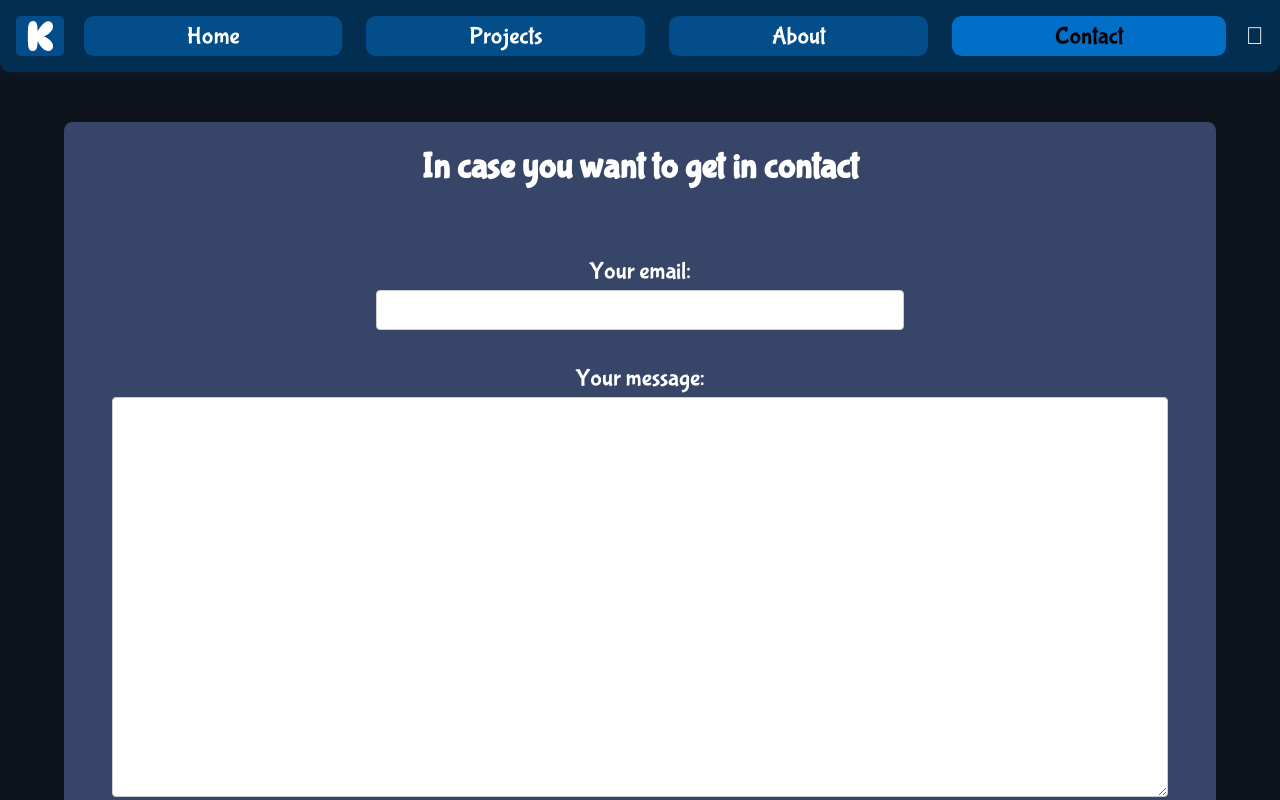
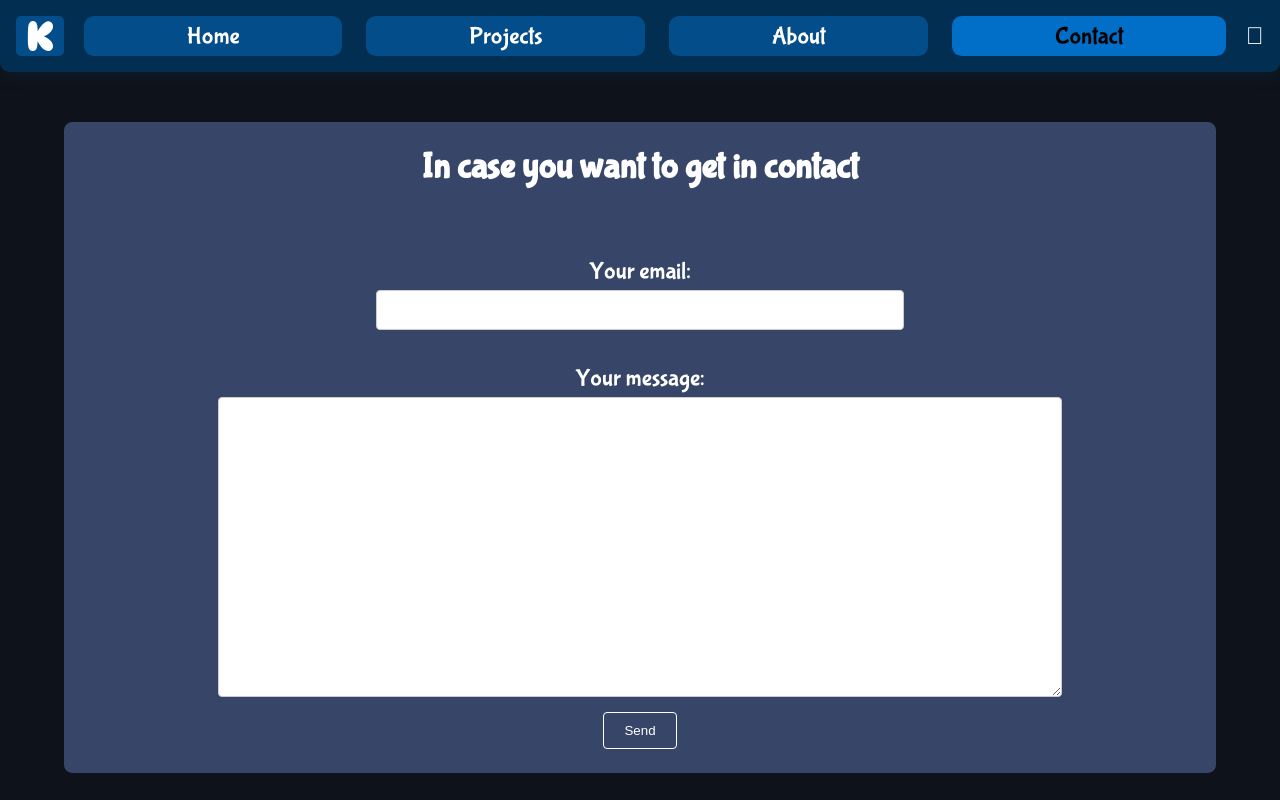
Before and after one commit to eske4/my-site, an Angular app: page /Contact in a window 1280 px wide. Shown: the top 800 px of the page. Built offline with nearby package versions, Linux system fonts and the light colour scheme.

Commit message:
Update contact.component.scss

```diff
--- a/src/app/contact/contact.component.scss
+++ b/src/app/contact/contact.component.scss
@@ -58,10 +58,11 @@
       }
 
       textarea[name="message"] {
-        height: 400px;
-        width: 100%;
+        height: 300px;
+        width: 80%;
         align-self: center;
       }
+
 
       button {
         padding: 10px 20px;
```
